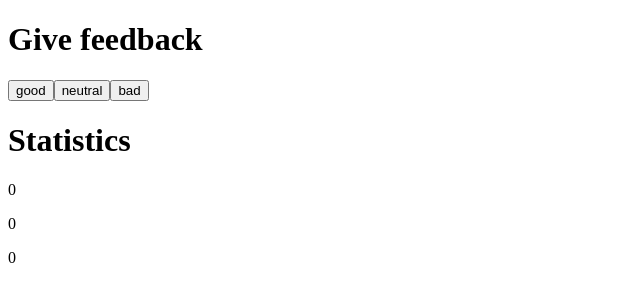
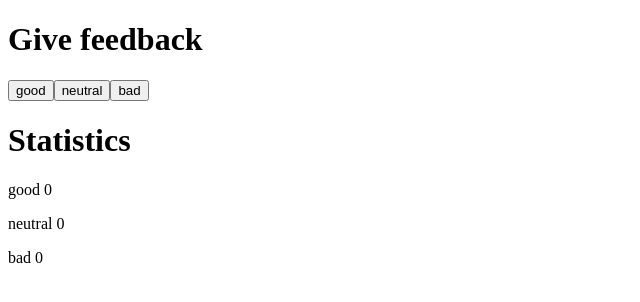
Before and after one commit to luvie23/FSO, a React (Create React App) app in the folder part01/unicafe/: page / in a window 1280 px wide. Shown: the top 302 px of the page, without its empty margins (0-640 px from the left). Built offline with nearby package versions, Linux system fonts and the light colour scheme.

Commit message:
finish exercise 1.6

```diff
--- a/part01/unicafe/src/App.js
+++ b/part01/unicafe/src/App.js
@@ -15,7 +15,7 @@ const Header = (props) => {
 
 const Feedback = (props) => {
   return(
-    <p>{props.text}{props.feedback}</p>
+    <p>{props.text} {props.feedback}</p>
   )
 }
 
@@ -44,9 +44,9 @@ const App = () => {
       <Button handleClick={() => func('neutral')} text='neutral'/>
       <Button handleClick={() => func('bad')} text='bad'/>
       <Header text='Statistics'/>
-      <Feedback feedback={good}/>
-      <Feedback feedback={neutral}/>
-      <Feedback feedback={bad}/>
+      <Feedback feedback={good} text='good'/>
+      <Feedback feedback={neutral} text='neutral'/>
+      <Feedback feedback={bad}text='bad'/>
     </div>
   )
 }
```
